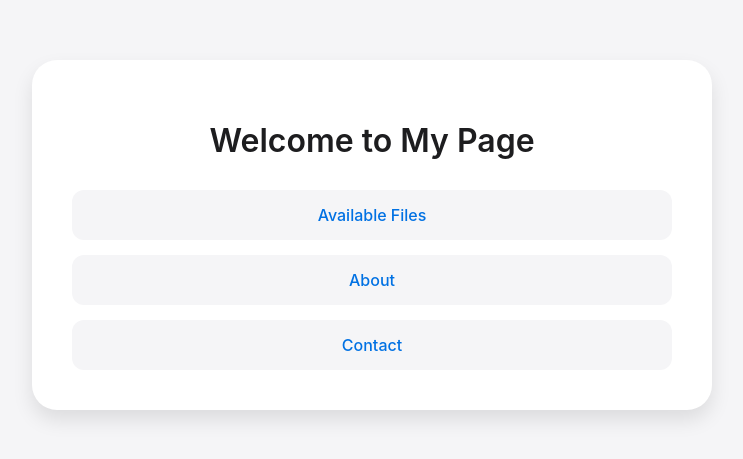
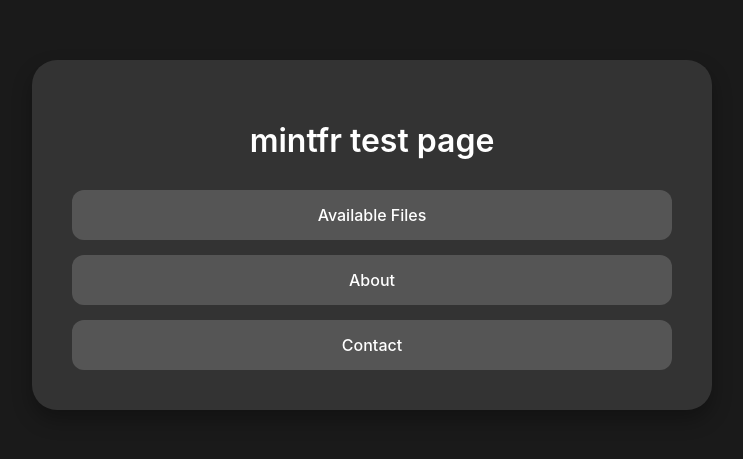
Before and after one commit to Min7ix/unspoken-rizz, a plain HTML site: page index.html in a window 1280 px wide. Shown: the part 165-624 px from the top of the page, without its empty margins (268-1011 px from the left). Drawn offline with Linux system fonts and the light colour scheme.

Commit message:
Add files via upload

```diff
--- a/index.html
+++ b/index.html
@@ -6,8 +6,8 @@
     <title>Main Page</title>
     <style>
         body {
-            background-color: #f5f5f7;
-            color: #1d1d1f;
+            background-color: #1a1a1a;
+            color: #ffffff;
             font-family: -apple-system, BlinkMacSystemFont, "Segoe UI", Roboto, "Helvetica Neue", Arial, sans-serif;
             margin: 0;
             padding: 0;
@@ -18,17 +18,17 @@
         }
 
         .container {
-            background-color: #ffffff;
+            background-color: #333333;
             padding: 40px;
             border-radius: 25px;
-            box-shadow: 0 10px 20px rgba(0, 0, 0, 0.1);
+            box-shadow: 0 10px 20px rgba(0, 0, 0, 0.3);
             width: 90%;
             max-width: 600px;
             text-align: center;
         }
 
         h1 {
-            color: #1d1d1f;
+            color: #ffffff;
             font-weight: 600;
             font-size: 2rem;
             margin-bottom: 30px;
@@ -41,10 +41,10 @@
         }
 
         .links a {
-            color: #0071e3;
+            color: #ffffff;
             text-decoration: none;
             padding: 15px;
-            background-color: #f5f5f7;
+            background-color: #555555;
             border-radius: 12px;
             text-align: center;
             display: block;
@@ -54,19 +54,19 @@
         }
 
         .links a:hover {
-            background-color: #e5e5ea;
+            background-color: #666666;
             transform: translateY(-2px);
         }
 
         .links a:active {
-            background-color: #d1d1d6;
+            background-color: #777777;
             transform: translateY(0);
         }
     </style>
 </head>
 <body>
     <div class="container">
-        <h1>Welcome to My Page</h1>
+        <h1>mintfr test page</h1>
 
         <div class="links">
             <a href="upload.html">Available Files</a>
```
